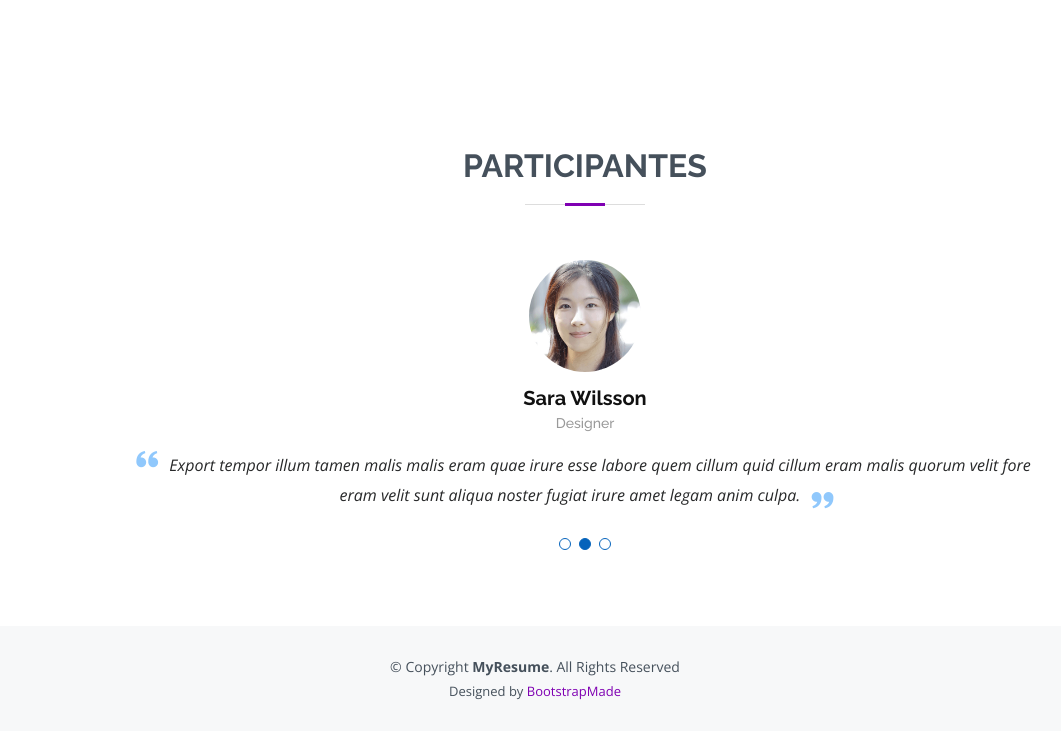
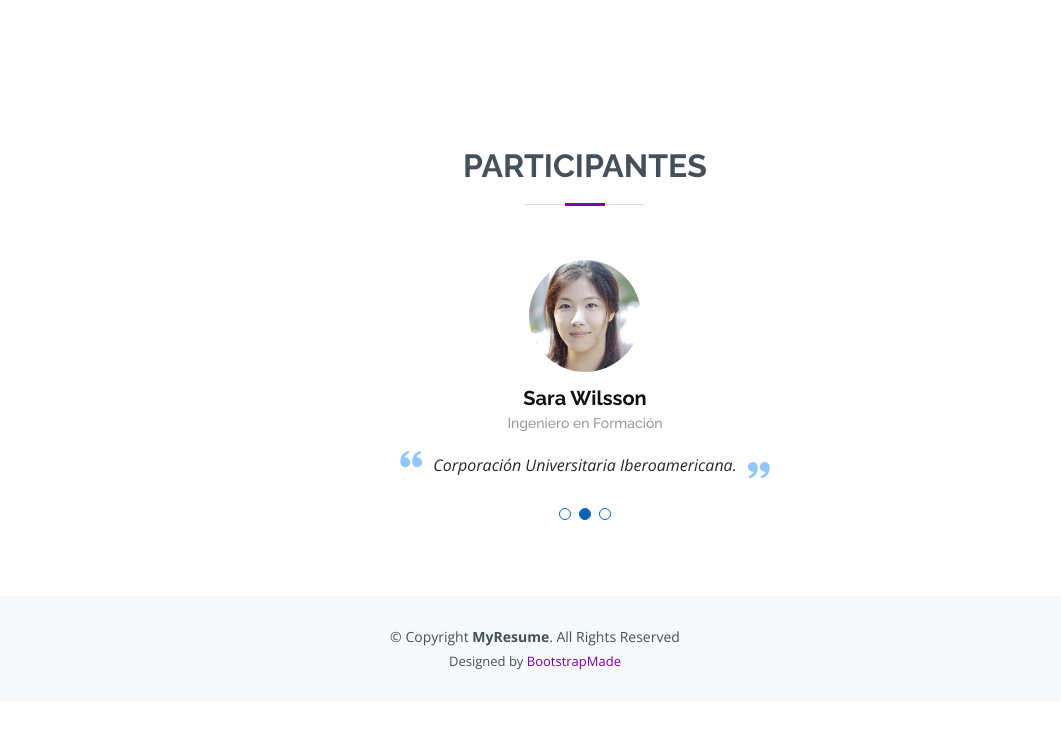
Before and after one commit to ELECTROjass/CamposMagneticos, a plain HTML site: page index.html in a window 1280 px wide. Shown: the part 3656-4387 px from the top of the page, without its empty margins (105-1166 px from the left). After the commit the page ends 4357 px from the top, so only its background shows below. Drawn offline with nearby package versions, Linux system fonts and the light colour scheme; files whose address does not match are found by name.

Commit message:
Update index.html

```diff
--- a/index.html
+++ b/index.html
@@ -205,11 +205,11 @@
             <div class="swiper-slide">
               <div class="testimonial-item">
                 <img src="assets/img/testimonials/testimonials-1.jpg" class="testimonial-img" alt="">
-                <h3>Saul Goodman</h3>
-                <h4>Ceo &amp; Founder</h4>
+                <h3>Andrés Franco</h3>
+                <h4>Ingeniero en Formación</h4>
                 <p>
                   <i class="bx bxs-quote-alt-left quote-icon-left"></i>
-                  Proin iaculis purus consequat sem cure digni ssim donec porttitora entum suscipit rhoncus. Accusantium quam, ultricies eget id, aliquam eget nibh et. Maecen aliquam, risus at semper.
+                  Corporación Universitaria Iberoamericana.
                   <i class="bx bxs-quote-alt-right quote-icon-right"></i>
                 </p>
               </div>
@@ -219,10 +219,10 @@
               <div class="testimonial-item">
                 <img src="assets/img/testimonials/testimonials-2.jpg" class="testimonial-img" alt="">
                 <h3>Sara Wilsson</h3>
-                <h4>Designer</h4>
+                <h4>Ingeniero en Formación</h4>
                 <p>
                   <i class="bx bxs-quote-alt-left quote-icon-left"></i>
-                  Export tempor illum tamen malis malis eram quae irure esse labore quem cillum quid cillum eram malis quorum velit fore eram velit sunt aliqua noster fugiat irure amet legam anim culpa.
+                  Corporación Universitaria Iberoamericana.
                   <i class="bx bxs-quote-alt-right quote-icon-right"></i>
                 </p>
               </div>
@@ -232,10 +232,10 @@
               <div class="testimonial-item">
                 <img src="assets/img/testimonials/testimonials-3.jpg" class="testimonial-img" alt="">
                 <h3>Jena Karlis</h3>
-                <h4>Store Owner</h4>
+                <h4>Ingeniero en Formación</h4>
                 <p>
                   <i class="bx bxs-quote-alt-left quote-icon-left"></i>
-                  Enim nisi quem export duis labore cillum quae magna enim sint quorum nulla quem veniam duis minim tempor labore quem eram duis noster aute amet eram fore quis sint minim.
+                  Corporación Universitaria Iberoamericana.
                   <i class="bx bxs-quote-alt-right quote-icon-right"></i>
                 </p>
               </div>
```
